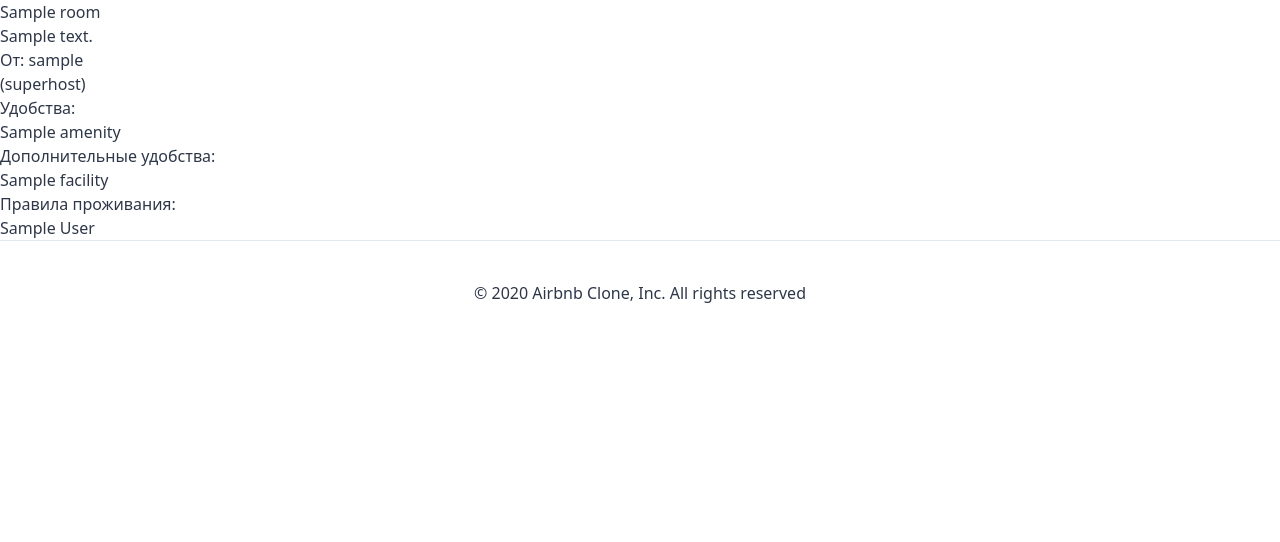
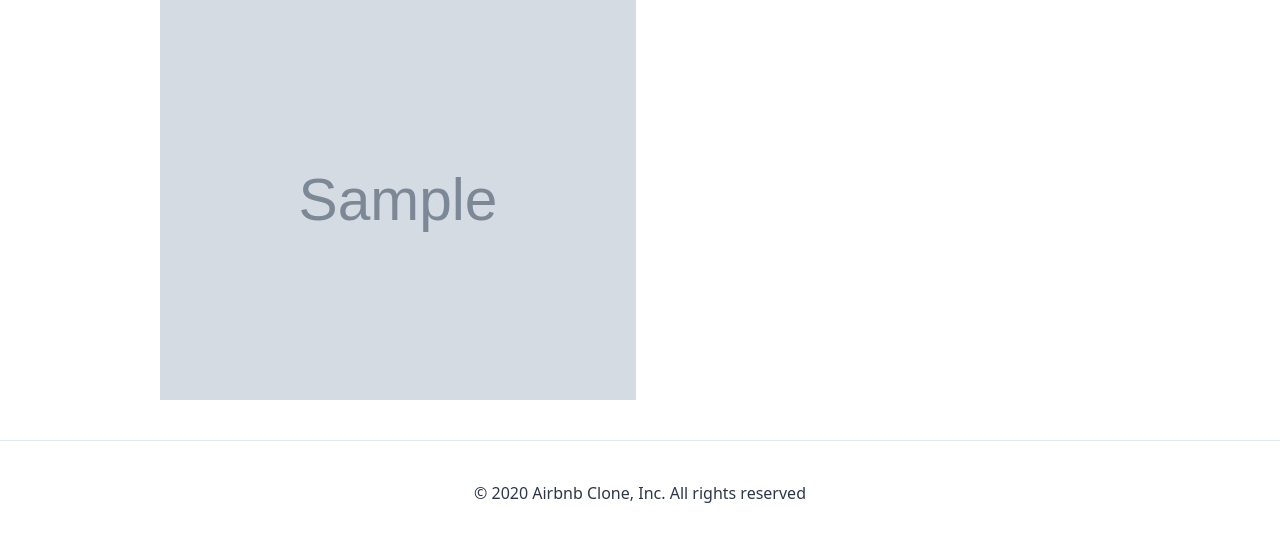
Before and after one commit to easycoders-academy/airbnb-clone, a Django app: page /rooms/1 in a window 1280 px wide. Shown: the part 80-622 px from the top of the page. Run offline with Django 3.2, Linux system fonts and the light colour scheme; tables that the repository leaves empty hold one stand-in row (values such as "Sample post"); grey boxes marked "Sample" are stand-in pictures; style sheets or scripts are compiled from the project's sources.

Commit message:
146. Фото комнаты

```diff
--- a/rooms/models.py
+++ b/rooms/models.py
@@ -110,3 +110,7 @@ class Room(core_models.TimeStampedModel):
     def first_photo(self):
         (photo,) = self.photos.all()[:1]
         return photo.file.url
+
+    def get_next_four_photos(self):
+        photos = self.photos.all()[1:5]
+        return photos
--- a/templates/rooms/room_detail.html
+++ b/templates/rooms/room_detail.html
@@ -3,42 +3,14 @@
 {% block page_name %} All Rooms {% endblock page_name %}
 
 {% block content %}
+<div class="container max-w-full px-40 h-50vh mb-10 flex">
+    <div class="h-full w-1/2 bg-cover bg-center mr-2" style="background-image: url('{{room.first_photo}}');"></div>
+    <div class="grid grid-cols-2 grid-rows-2 w-1/2 gap-2">
 
-<div>
-    <h1>{{object.name}}</h1>
-    <h3>{{room.description}}</h3>
+        {% for photo in room.get_next_four_photos %}
+            <div class="bg-cover bg-center" style="background-image: url('{{photo.file.url}}');"></div>
+        {% endfor %}
+
+    </div>
 </div>
-
-<div>
-    <h2>От: <a href="{{room.host.get_absolute_url}}">{{room.host.username}}</a></h2>
-    {% if room.host.superhost %}
-        (superhost)
-    {% endif %}
-
-    <h3>Удобства:</h3>
-    <ul>
-        {% for a in room.amenities.all %}
-            <li>{{a}}</li>
-        {% endfor %}
-    </ul>
-
-    <h3>Дополнительные удобства:</h3>
-    <ul>
-        {% for f in room.facilities.all %}
-            <li>{{f}}</li>
-        {% endfor %}
-    </ul>
-
-    <h3>Правила проживания:</h3>
-    <ul>
-        {% for r in room.house_rules.all %}
-            <li>{{r}}</li>
-        {% endfor %}
-    </ul>
-
-
-</div>
-
-
-
 {% endblock %}
--- a/templates/rooms/room_list.html
+++ b/templates/rooms/room_list.html
@@ -4,8 +4,8 @@
 
 {% block content %}
 
+<div class="w-full bg-gray-800 h-75vh mb-10 bg-cover bg-center" style="background-image: url('https://images.unsplash.com/photo-1480714378408-67cf0d13bc1b?ixid=MXwxMjA3fDB8MHxwaG90by1wYWdlfHx8fGVufDB8fHw%3D&ixlib=rb-1.2.1&auto=format&fit=crop&w=2850&q=80')"></div>
     <div class="container mx-auto mb-10">
-        <div class="rounded-3xl bg-gray-800 h-50vh mt-12 mb-10 bg-cover bg-center" style="background-image: url('https://images.unsplash.com/photo-1480714378408-67cf0d13bc1b?ixid=MXwxMjA3fDB8MHxwaG90by1wYWdlfHx8fGVufDB8fHw%3D&ixlib=rb-1.2.1&auto=format&fit=crop&w=2850&q=80')"></div>
 
         <div class="flex flex-wrap">
             {% for room in rooms %}
```
